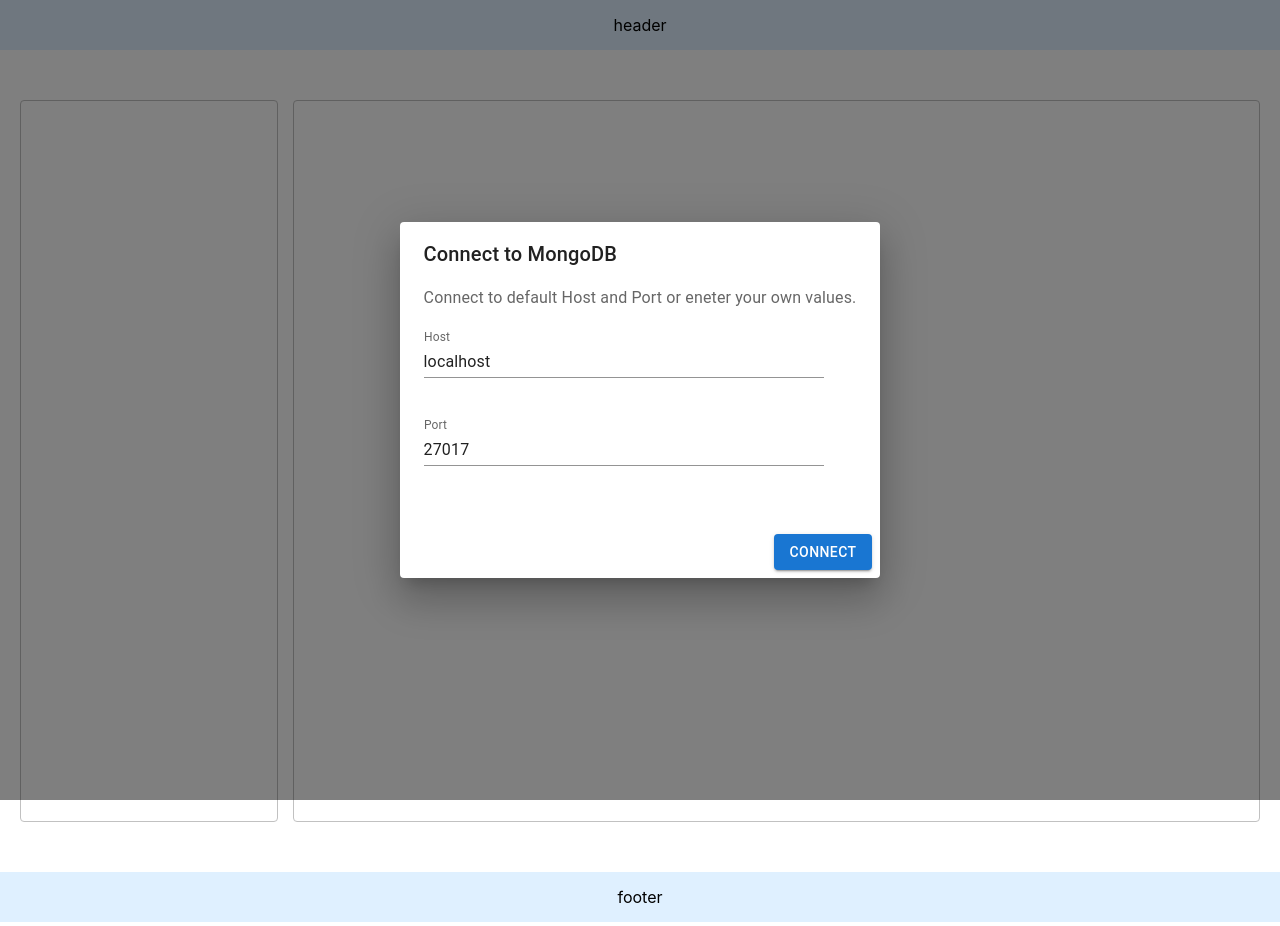
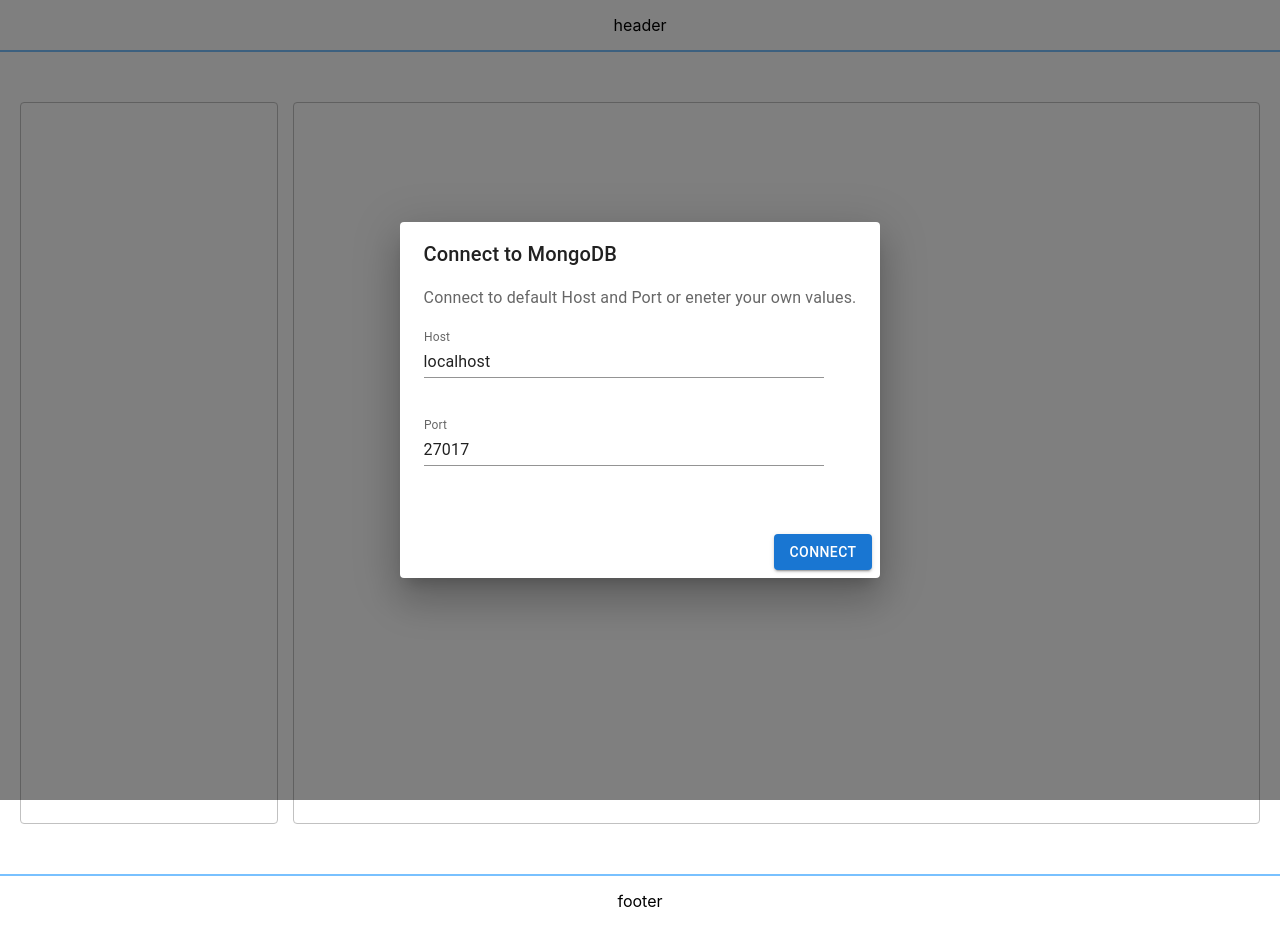
Before and after one commit to Tiinzzy/react-projects, a React (Create React App) app in the folder mongodb-browser/src/front-end/: page / in a window 1280 px wide. Built offline with nearby package versions, Linux system fonts and the light colour scheme; the HTML template or start-up script is replaced by a standard one.

Commit message:
fixed problem with border not showing and removed background  colour for now

```diff
--- a/mongodb-browser/src/front-end/src/components/style.css
+++ b/mongodb-browser/src/front-end/src/components/style.css
@@ -25,8 +25,8 @@
 
 .header-main-box {
     margin-bottom: 30px;
-    background-color: rgb(223, 240, 255);
-    border-bottom: 2px rgb(121, 193, 255);
+    /* background-color: rgb(223, 240, 255); */
+    border-bottom: solid 2px rgb(121, 193, 255);
     height: 50px;
     display: flex;
     flex-direction: row;
@@ -36,8 +36,8 @@
 
 .footer-main-box {
     margin-top: 30px;
-    background-color: rgb(223, 240, 255);
-    border-top: 2px rgb(121, 193, 255);
+    /* background-color: rgb(223, 240, 255); */
+    border-top: solid 2px rgb(121, 193, 255);
     height: 50px;
     display: flex;
     flex-direction: row;
```
